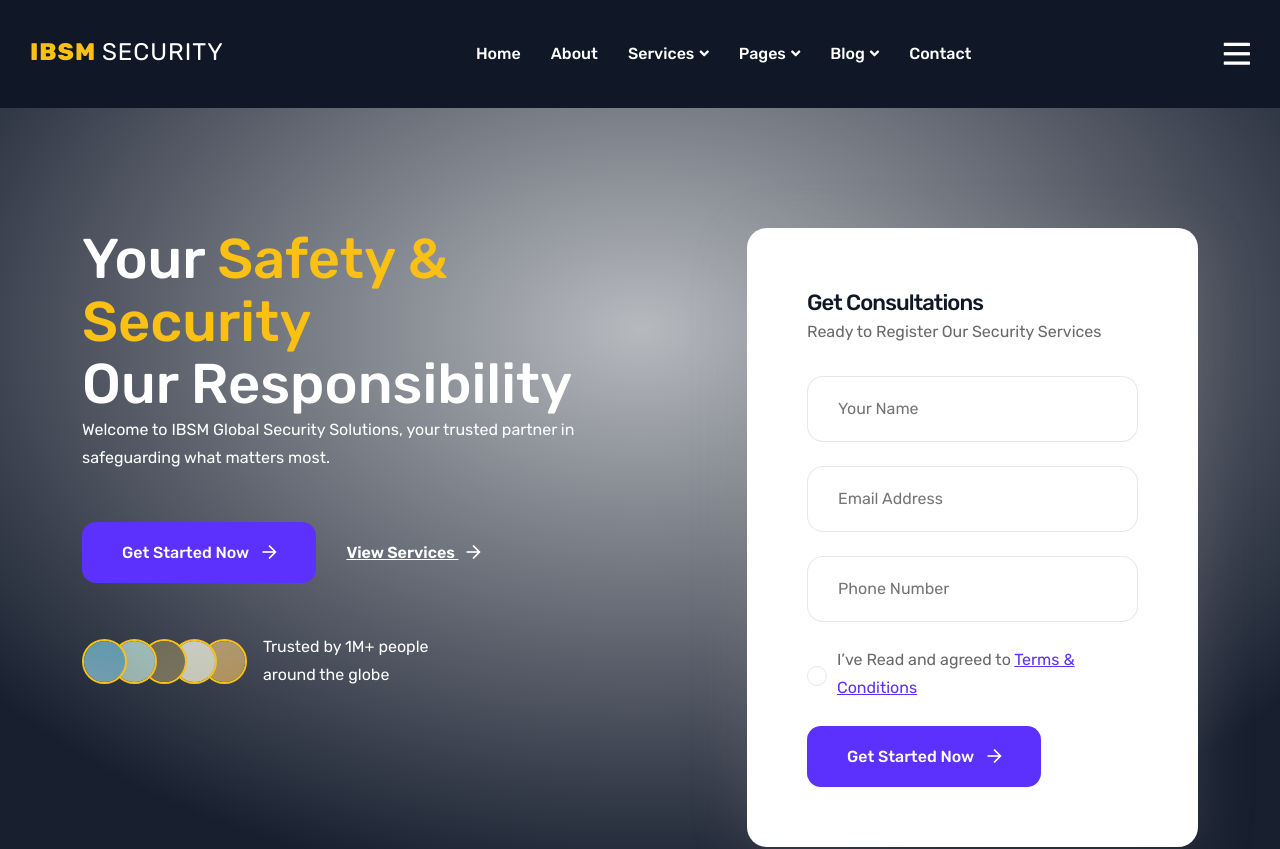
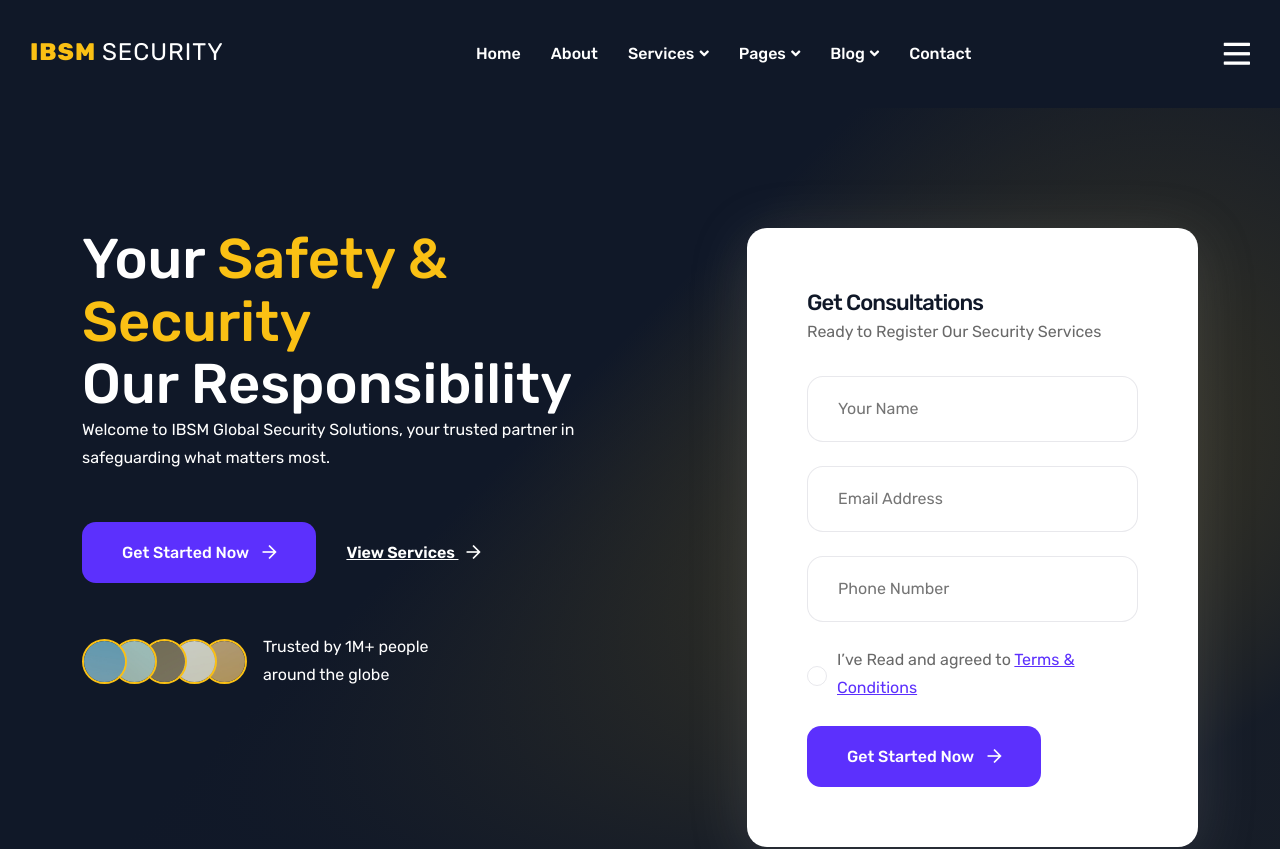
Before and after one commit to MrinalParasar/ibsm, a Next.js app: page / in a window 1280 px wide. Shown: the top 849 px of the page. Built offline with nearby package versions, Linux system fonts and the light colour scheme.

Commit message:
Branding update: Apply brand gold gradient to hero section

```diff
--- a/app/page.js
+++ b/app/page.js
@@ -6,7 +6,13 @@ import Link from "next/link";
 const page = () => {
   return (
     <NextLayout header={1}>
-      <section className="hero-section hero-1 bg-cover fix">
+      <section
+        className="hero-section hero-1 bg-cover fix"
+        style={{
+          background:
+            "linear-gradient(135deg, #101828 0%, #101828 40%, #FAC014 100%)",
+        }}
+      >
         <div className="container">
           <div className="row g-4 justify-content-between">
             <div className="col-lg-6">
```
